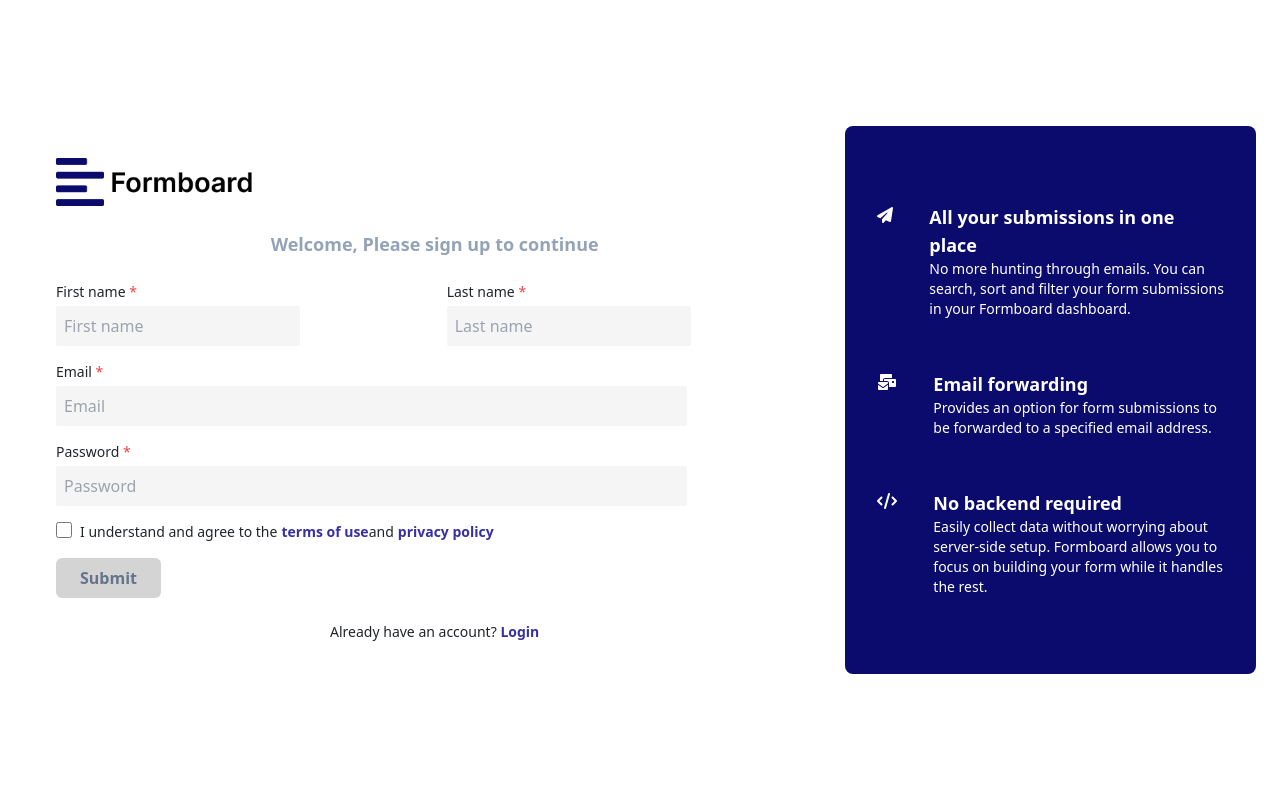
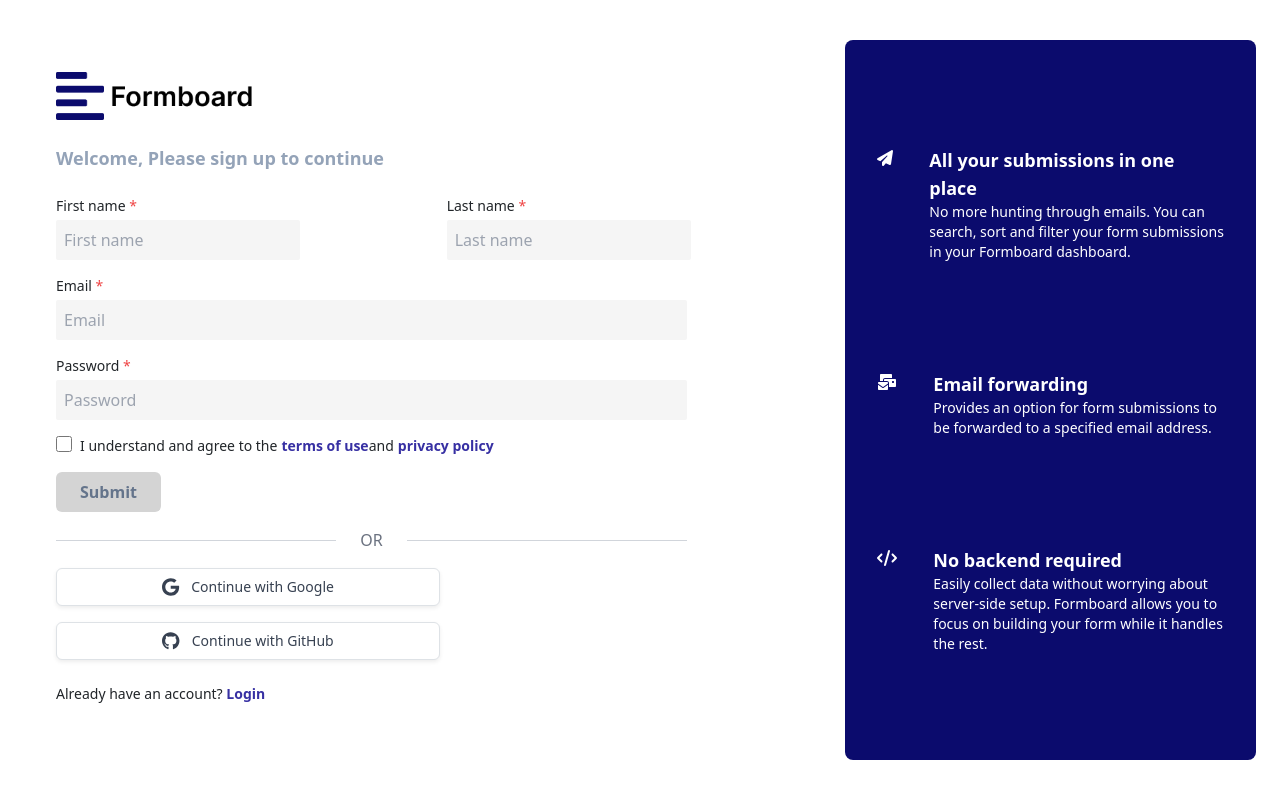
Before and after one commit to dev-buildit/formboard_frontend, a React (Vite) app: page /auth/signup in a window 1280 px wide. Built offline with nearby package versions, Linux system fonts and the light colour scheme.

Commit message:
updating the signup

```diff
--- a/src/App.css
+++ b/src/App.css
@@ -9,7 +9,9 @@
 
 html,
 body {
-  overflow: hidden; /* Prevent scroll on narrow devices */
+  overflow-y: auto;
+  overflow-x: hidden;
+  height: 100%;
 }
 
 header {
--- a/src/pages/Signup.jsx
+++ b/src/pages/Signup.jsx
@@ -7,11 +7,12 @@
 import { FontAwesomeIcon } from "@fortawesome/react-fontawesome";
 import React from "react";
 import mainLogo from "../assets/logo-full-1.png";
+import { faGit, faGithub, faGoogle } from "@fortawesome/free-brands-svg-icons";
 
 const SignUpForm = () => {
   return (
-    <div className="min-h-screen flex items-center justify-center bg-white">
-      <div className="bg-white w-full flex flex-col md:flex-row overflow-hidden mx-4 md:mx-20">
+    <div className="min-h-screen flex items-center justify-center bg-white overflow-y-auto">
+      <div className="bg-white w-full flex flex-col md:flex-row overflow-hidden m-4 md:mx-20">
         {/* Left Section: Form */}
         <div className="w-full md:w-8/12 p-8">
           <img
@@ -19,7 +20,7 @@
             alt="Formboard Logo"
             className="h-12 w-auto mr-3 mb-4" // Adjust size as needed
           />
-          <h1 className="text-lg text-slate-400 font-bold my-4 text-center md:text-left">
+          <h1 className="text-lg text-slate-400 font-bold my-4 text-start md:text-left">
             Welcome, Please sign up to continue
           </h1>
 
@@ -104,8 +105,23 @@
               Submit
             </button>
           </form>
+          <div className="flex flex-col items-start space-y-4 w-10/12 mt-3">
+            <div className="flex items-center w-full">
+              <div className="flex-grow border-t border-gray-300"></div>
+              <span className="mx-4 text-gray-500">OR</span>
+              <div className="flex-grow border-t border-gray-300"></div>
+            </div>
+            <button className="flex items-center justify-center w-full max-w-sm px-4 py-2 text-sm font-medium text-gray-700 bg-white border border-gray-300 rounded-md shadow-sm hover:bg-gray-100 focus:outline-none focus:ring-2 focus:ring-offset-2 focus:ring-blue-500">
+              <FontAwesomeIcon icon={faGoogle} className="mr-3 text-lg" />
+              Continue with Google
+            </button>
+            <button className="flex items-center justify-center w-full max-w-sm px-4 py-2 text-sm font-medium text-gray-700 bg-white border border-gray-300 rounded-md shadow-sm hover:bg-gray-100 focus:outline-none focus:ring-2 focus:ring-offset-2 focus:ring-blue-500">
+              <FontAwesomeIcon icon={faGithub} className="mr-3 text-lg" />
+              Continue with GitHub
+            </button>
+          </div>
 
-          <p className="text-sm mt-4 text-center md:text-left">
+          <p className="text-sm mt-4 text-start md:text-left">
             Already have an account?{" "}
             <a href="#" className="text-indigo-800 font-bold">
               Login
@@ -114,7 +130,7 @@
         </div>
 
         {/* Right Section: Features */}
-        <div className="w-full md:w-4/12 bg-themeBlue text-white px-8 py-16 rounded-lg">
+        <div className="w-full md:w-4/12 bg-themeBlue text-white px-8 py-16 rounded-lg h-[90vh]">
           <div className="space-y-6 h-full flex flex-col justify-around">
             <div className="flex items-start gap-4">
               <span>
--- a/tailwind.config.js
+++ b/tailwind.config.js
@@ -6,6 +6,9 @@
       colors: {
         themeBlue: "#0B0B6D", // Add your custom color here
       },
+      height: {
+        screen: "100vh",
+      },
     },
   },
   plugins: [],
```
